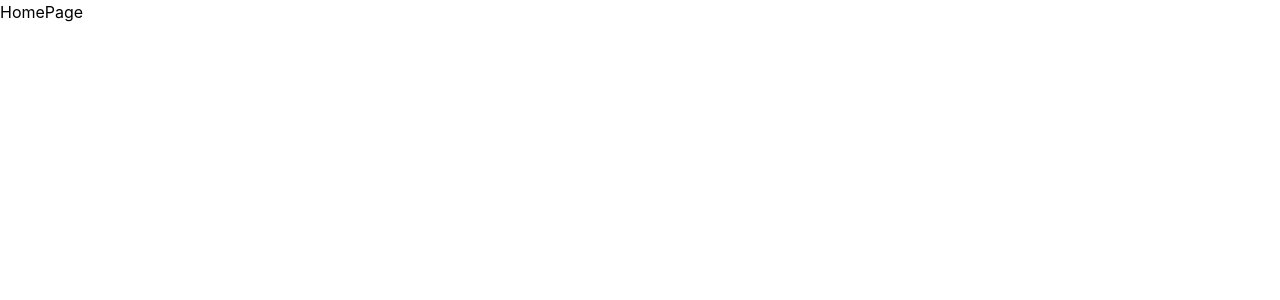
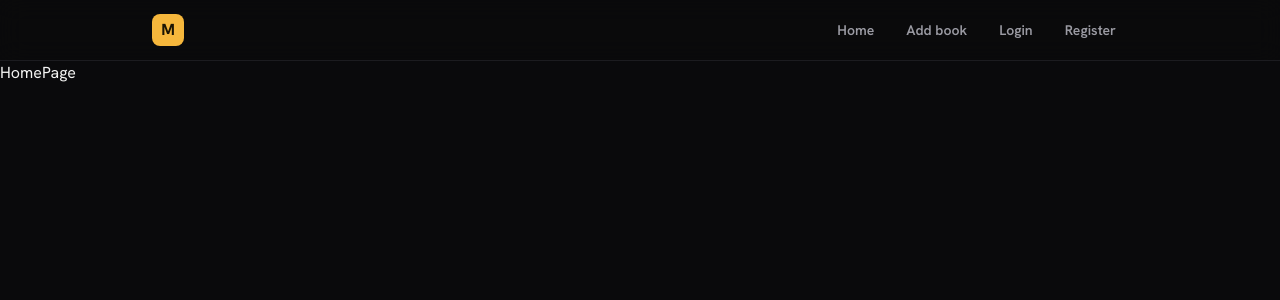
Before and after one commit to GT6050/books-app, a React (Vite) app in the folder client/: page / in a window 1280 px wide. Shown: the top 300 px of the page. Built offline with nearby package versions, Linux system fonts and the light colour scheme.

Commit message:
feat: add navbar component with responsive hamburger menu

```diff
--- a/client/index.html
+++ b/client/index.html
@@ -4,6 +4,11 @@
 		<meta charset="UTF-8" />
 		<link rel="icon" type="image/svg+xml" href="/favicon.svg" />
 		<meta name="viewport" content="width=device-width, initial-scale=1.0" />
+		<link rel="preconnect" href="https://fonts.googleapis.com" />
+		<link rel="preconnect" href="https://fonts.gstatic.com" crossorigin />
+		<link
+			href="https://fonts.googleapis.com/css2?family=Hanken+Grotesk:wght@400;500;600;700;800&display=swap"
+			rel="stylesheet" />
 		<title>client</title>
 	</head>
 	<body>
--- a/client/src/App.jsx
+++ b/client/src/App.jsx
@@ -6,12 +6,14 @@ import LoginPage from './pages/LoginPage';
 import RegisterPage from './pages/RegisterPage';
 import AddBookPage from './pages/AddBookPage';
 import { AuthProvider } from './context/AuthContext';
+import Navbar from './components/Navbar';
 
 const App = () => {
 	return (
 		<>
 			<AuthProvider>
 				<BrowserRouter>
+					<Navbar />
 					<Routes>
 						<Route path='/' element={<HomePage />} />
 						<Route path='/books/:id' element={<BookDetailPage />} />
--- /dev/null
+++ b/client/src/components/Navbar.jsx
@@ -0,0 +1,100 @@
+import React, { useState } from 'react';
+import { NavLink, useNavigate } from 'react-router-dom';
+import { useAuth } from '../context/AuthContext';
+
+const Navbar = () => {
+	const [isOpen, setIsOpen] = useState(false);
+
+	const { user, logout } = useAuth();
+	const navigate = useNavigate();
+	const handleLogout = () => {
+		logout();
+		navigate('/login');
+	};
+	return (
+		<header className='sticky top-0 z-50 backdrop-blur-md bg-[#0a0a0c]/70 border-b border-[#1c1c20]'>
+			<div className='max-w-5xl mx-auto px-6 py-3 flex items-center justify-between'>
+				<NavLink
+					to='/'
+					className='w-8 h-8 bg-[#f6b73c] text-[#1a1404] font-bold text-base rounded-lg flex items-center justify-center'>
+					M
+				</NavLink>
+				<div className='hidden md:flex items-center gap-2'>
+					<NavLink
+						to='/'
+						className='text-sm font-semibold text-[#9b9ba3] hover:text-[#f4f4f3] px-3 py-2 rounded-lg'>
+						Home
+					</NavLink>
+					<NavLink
+						to='/add'
+						className='text-sm font-semibold text-[#9b9ba3] hover:text-[#f4f4f3] px-3 py-2 rounded-lg'>
+						Add book
+					</NavLink>
+					{user ? (
+						<button
+							onClick={handleLogout}
+							className="bg-[#f6b73c] text-[#1a1404] font-semibold text-sm px-4 py-2 rounded-[10px] cursor-pointer border-none font-['Hanken_Grotesk']">
+							Logout
+						</button>
+					) : (
+						<>
+							<NavLink
+								to='/login'
+								className='text-sm font-semibold text-[#9b9ba3] hover:text-[#f4f4f3] px-3 py-2 rounded-lg'>
+								Login
+							</NavLink>
+							<NavLink
+								to='/register'
+								className='text-sm font-semibold text-[#9b9ba3] hover:text-[#f4f4f3] px-3 py-2 rounded-lg'>
+								Register
+							</NavLink>
+						</>
+					)}
+				</div>
+
+				<button
+					className='md:hidden text-[#f4f4f3] text-xl cursor-pointer background-transparent border-none'
+					onClick={() => setIsOpen(!isOpen)}>
+					<span>{isOpen ? '✕' : '☰'}</span>
+				</button>
+			</div>
+
+			{isOpen && (
+				<div className='md:hidden flex flex-col gap-2 px-6 pb-4 border-t border-[#1c1c20]'>
+					<NavLink
+						to='/'
+						className='text-sm font-semibold text-[#9b9ba3] hover:text-[#f4f4f3] px-3 py-2 rounded-lg'>
+						Home
+					</NavLink>
+					<NavLink
+						to='/add'
+						className='text-sm font-semibold text-[#9b9ba3] hover:text-[#f4f4f3] px-3 py-2 rounded-lg'>
+						Add book
+					</NavLink>
+					{user ? (
+						<button
+							onClick={handleLogout}
+							className="bg-[#f6b73c] text-[#1a1404] font-semibold text-sm px-4 py-2 rounded-[10px] cursor-pointer border-none font-['Hanken_Grotesk']">
+							Logout
+						</button>
+					) : (
+						<>
+							<NavLink
+								to='/login'
+								className='text-sm font-semibold text-[#9b9ba3] hover:text-[#f4f4f3] px-3 py-2 rounded-lg'>
+								Login
+							</NavLink>
+							<NavLink
+								to='/register'
+								className='text-sm font-semibold text-[#9b9ba3] hover:text-[#f4f4f3] px-3 py-2 rounded-lg'>
+								Register
+							</NavLink>
+						</>
+					)}
+				</div>
+			)}
+		</header>
+	);
+};
+
+export default Navbar;
--- a/client/src/index.css
+++ b/client/src/index.css
@@ -1 +1,7 @@
 @import 'tailwindcss';
+body {
+	background-color: #0a0a0c;
+	color: #f4f4f3;
+	font-family: 'Hanken Grotesk', system-ui, sans-serif;
+	-webkit-font-smoothing: antialiased;
+}
```
Lines whose indentation alone changed are shown as unchanged.
